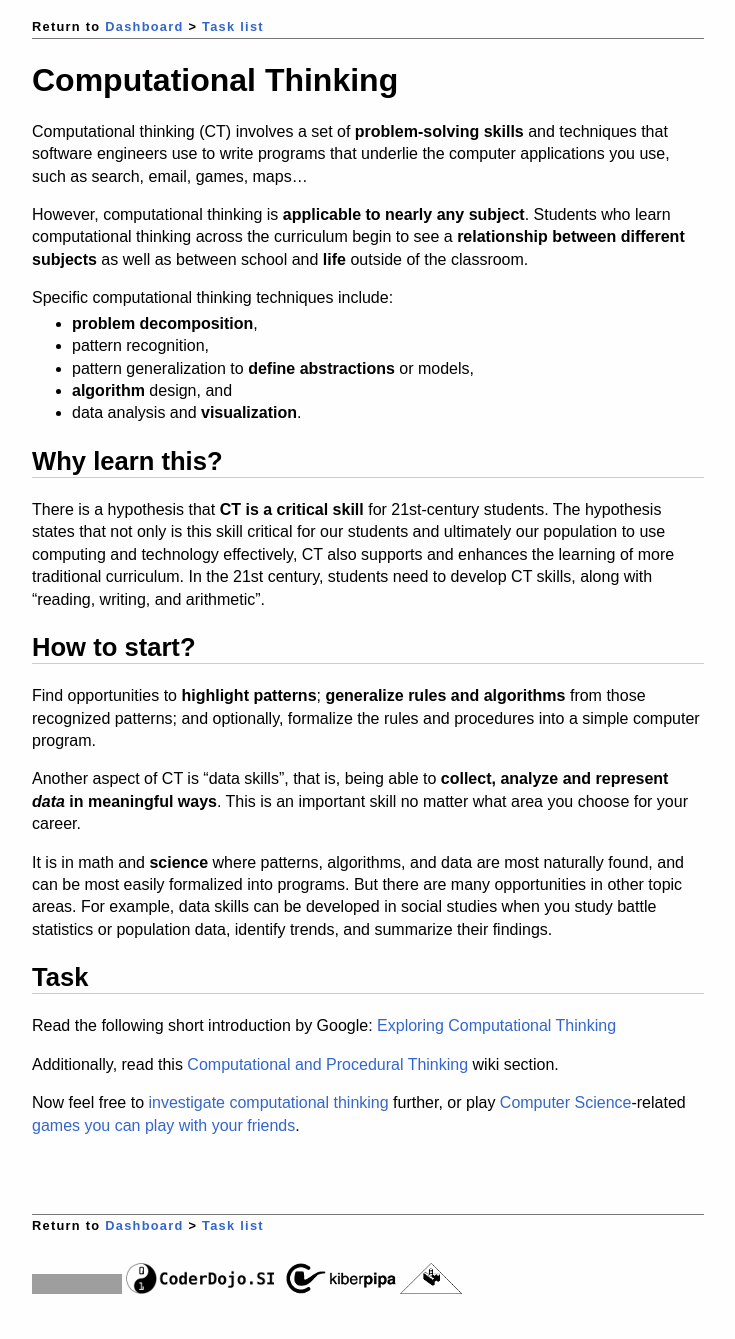
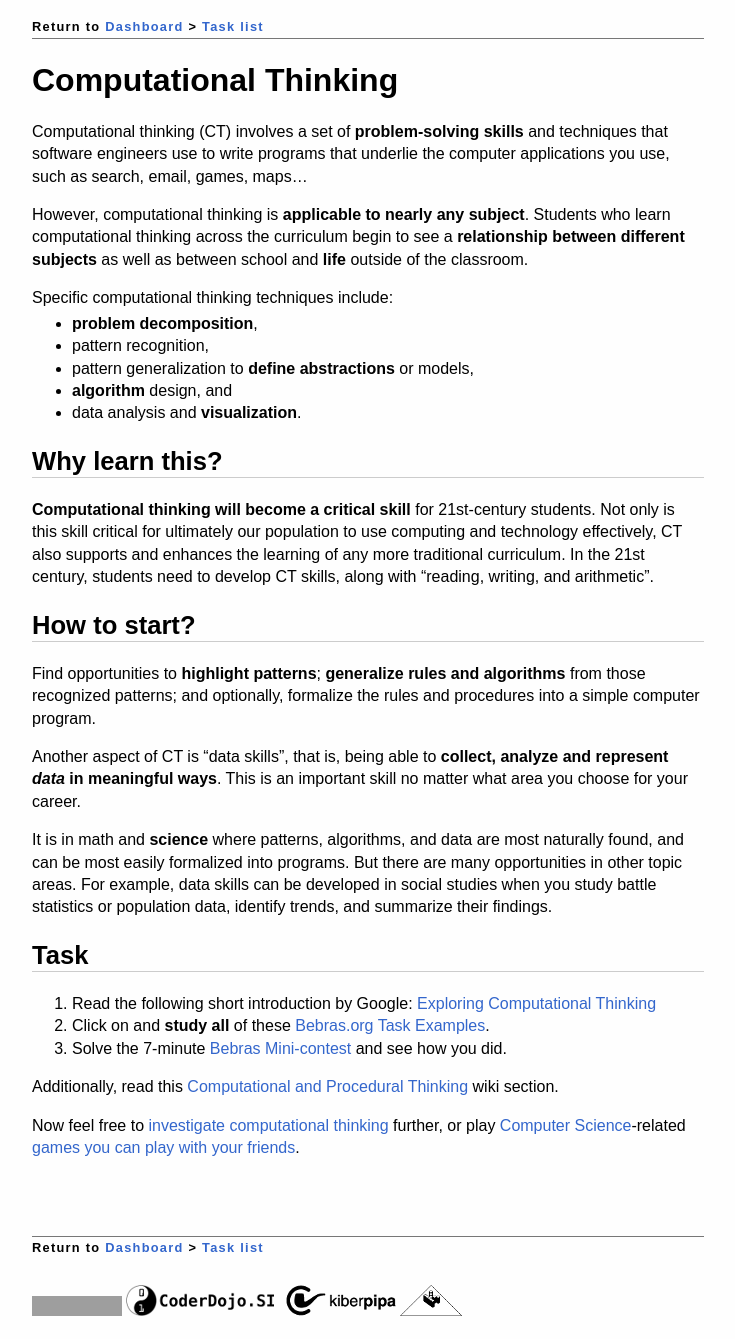
Before and after one commit to CoderDojoSI/course, a Jekyll site: the page built from tasks/computational_thinking.md, in a window 1280 px wide. Shown: the whole page, without its empty margins (272-1007 px from the left). Built offline with Jekyll 4.4.1, drawn with Linux system fonts in a browser that asks for light colours; nearby versions of some CDN libraries; Markdown is read by kramdown in place of the engine named in the settings; before the commit the page ends 1316 px from its top, so only the background shows below that; grey boxes are pictures that could not be loaded.

Commit message:
bebras + content

```diff
--- a/tasks/computational_thinking.md
+++ b/tasks/computational_thinking.md
@@ -24,10 +24,9 @@ Specific computational thinking techniques include:
 
 Why learn this?
 ---------------
-There is a hypothesis that **CT is a critical skill** for 21st-century students.
-The hypothesis states that not only is this skill critical for our students
-and ultimately our population to use computing and technology effectively,
-CT also supports and enhances the learning of more traditional curriculum.
+**Computational thinking will become a critical skill** for 21st-century students.
+Not only is this skill critical for ultimately our population to use computing and technology effectively,
+CT also supports and enhances the learning of any more traditional curriculum.
 In the 21st century, students need to develop CT skills, along with "reading, writing, and arithmetic".
 
 How to start?
@@ -47,8 +46,10 @@ you study battle statistics or population data, identify trends, and summarize t
 
 Task
 ----
-Read the following short introduction by Google:
+1. Read the following short introduction by Google:
 [Exploring Computational Thinking](http://www.google.com/edu/computational-thinking/what-is-ct.html)
+2. Click on and **study all** of these [Bebras.org Task Examples](http://bebras.lt/bebras.org/?q=examples).
+3. Solve the 7-minute [Bebras Mini-contest](http://bebras.lt/bebras.org/?q=solve) and see how you did.
 
 Additionally, read this
 [Computational and Procedural Thinking](http://iae-pedia.org/Computational_Thinking#Computational_and_Procedural_Thinking)
```
Also changed, not shown: tasks.md (+6 -7 lines), tasks/irc.md (+12 -0 lines), tasks/python.md (+1 -0 lines).
